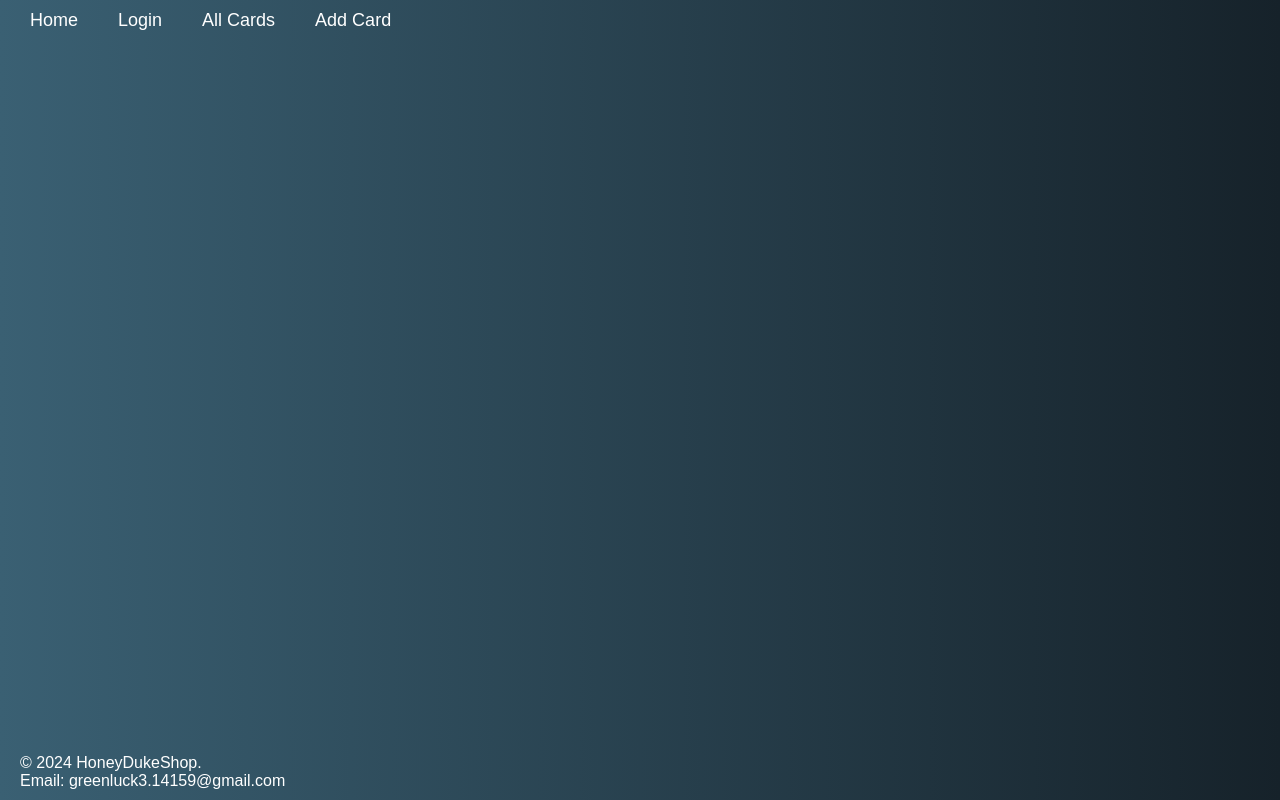
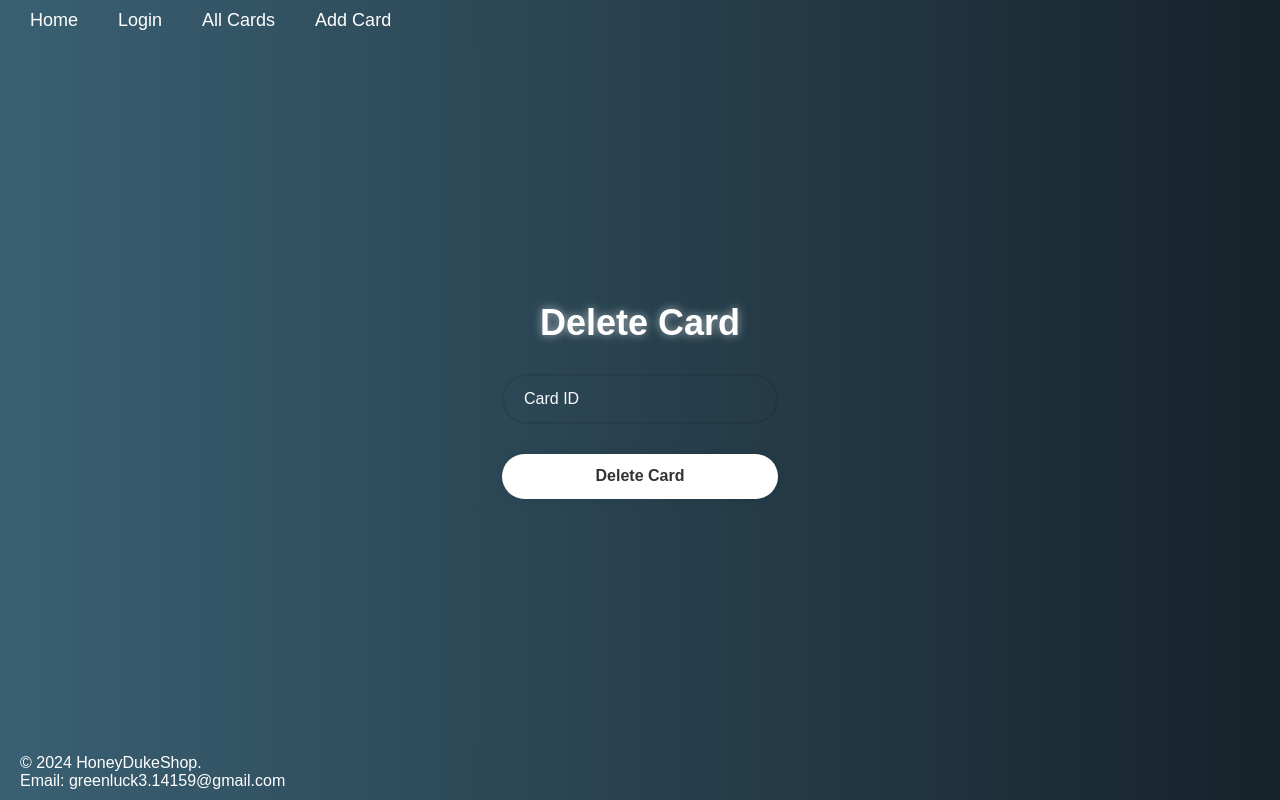
Before and after one commit to greenluck18/hdshop-frontend, a React (Create React App) app: page /deleteCard in a window 1280 px wide. Built offline with nearby package versions, Linux system fonts and the light colour scheme; a web font is replaced by a local one.

Commit message:
add delete Item

```diff
--- a/src/App.js
+++ b/src/App.js
@@ -8,6 +8,7 @@ import AddCard from "./Components/AddCard/AddCard";
 import Header from "./Components/Header/Header"; // Import the Header component
 import Footer from "./Components/Footer/Footer";
 import "./App.css";
+import DeleteCard from "./Components/DeleteCard/DeleteCard";
 
 function App() {
   return (
@@ -20,6 +21,7 @@ function App() {
             <Route path="/myItems" element={<UserItems />} />
             <Route path="/addCard" element={<AddCard />} />
             <Route path="/allCards" element={<CardList />} />
+            <Route path="/deleteCard" element={<DeleteCard />} />
           </Routes>
         <Footer />
       </BrowserRouter>
--- /dev/null
+++ b/src/Components/DeleteCard/DeleteCard.css
@@ -0,0 +1,26 @@
+.wrapper .form-box.deleteCard {
+    position: absolute;
+    top: 0;
+    transform: translateX(100%);
+}
+
+/* If you want to use a similar transition effect as addCard,
+   you can adjust this logic. Otherwise, just style similarly. */
+
+form h1 {
+    font-size: 36px;
+    color: white;
+    text-align: center;
+}
+
+.error-message {
+    color: red;
+    text-align: center;
+    margin-top: 10px;
+}
+
+.success-message {
+    color: limegreen;
+    text-align: center;
+    margin-top: 10px;
+}
--- /dev/null
+++ b/src/Components/DeleteCard/DeleteCard.jsx
@@ -0,0 +1,52 @@
+import React, { useState } from "react";
+import axios from "axios";
+import "./DeleteCard.css"; // You can reuse the same CSS or create a new one
+import { API_URL } from '../../constants';
+
+const DeleteCard = () => {
+  const [cardId, setCardId] = useState("");
+  const [errorMessage, setErrorMessage] = useState("");
+  const [successMessage, setSuccessMessage] = useState("");
+
+  const storedToken = localStorage.getItem('authToken') || '';
+
+  const handleSubmit = async (e) => {
+    e.preventDefault();
+    try {
+      // Assuming your backend accepts a DELETE request at /delete_item/:id
+      await axios.delete(`${API_URL}/items/delete/${cardId}`, {
+        headers: { Authorization: storedToken }
+      });
+      setSuccessMessage(`Card with ID ${cardId} deleted successfully`);
+      setCardId("");
+      setErrorMessage("");
+    } catch (error) {
+      console.error("Error deleting card:", error);
+      setErrorMessage("An error occurred while deleting the card. Please check the Card ID and try again.");
+      setSuccessMessage("");
+    }
+  };
+
+  return (
+    <div className="form-bo deleteCard">
+      <form onSubmit={handleSubmit}>
+        <h1>Delete Card</h1>
+        <div className="input-box">
+          <input
+            type="text"
+            id="cardId"
+            value={cardId}
+            onChange={(e) => setCardId(e.target.value)}
+            placeholder="Card ID"
+            required
+          />
+        </div>
+        <button type="submit">Delete Card</button>
+        {errorMessage && <p className="error-message">{errorMessage}</p>}
+        {successMessage && <p className="success-message">{successMessage}</p>}
+      </form>
+    </div>
+  );
+};
+
+export default DeleteCard;
```
